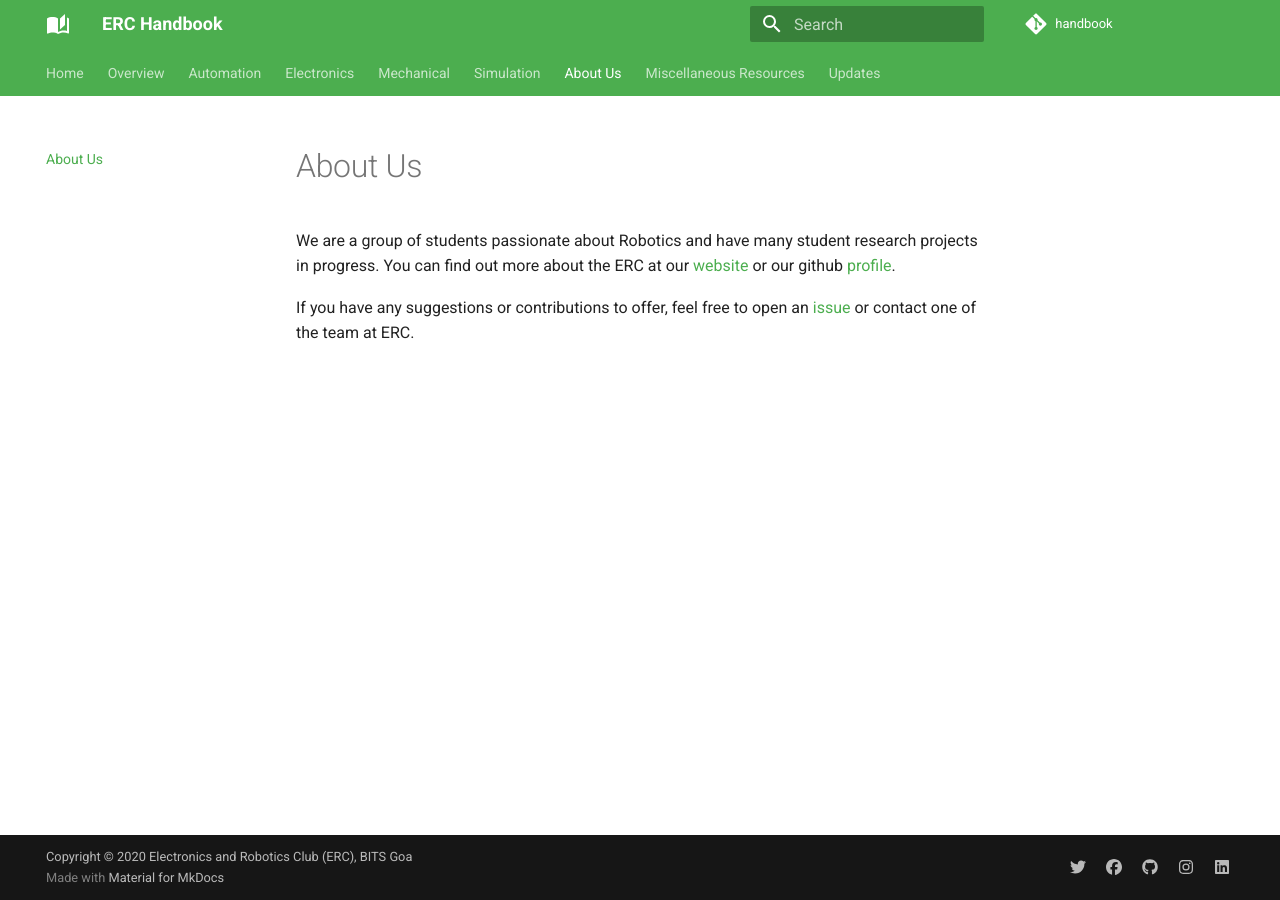
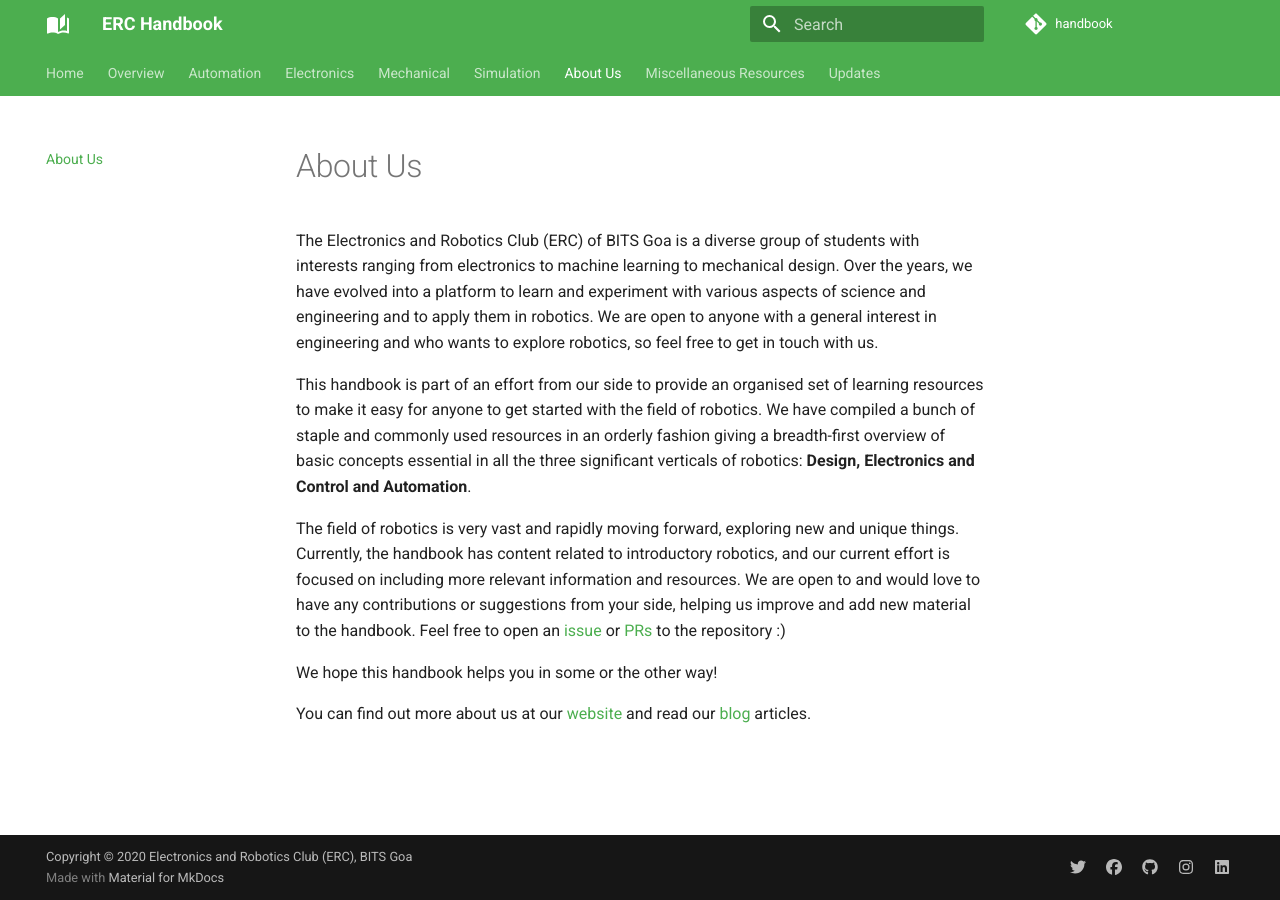
Before and after one commit to ERC-BPGC/handbook, an MkDocs documentation site: the page built from docs/about.md, in a window 1280 px wide. Built offline with MkDocs 1.6.1 and Material for MkDocs 9.7.7, drawn with Linux system fonts in a browser that asks for light colours; comment, search, counter and statistics services are not loaded.

Commit message:
About Us updated

```diff
--- a/docs/about.md
+++ b/docs/about.md
@@ -1,5 +1,11 @@
 # About Us
 
-We are a group of students passionate about Robotics and have many student research projects in progress. You can find out more about the ERC at our [website](http://erc-bpgc.github.io/) or our github [profile](https://github.com/ERC-BPGC/).
+The Electronics and Robotics Club (ERC) of BITS Goa is a diverse group of students with interests ranging from electronics to machine learning to mechanical design. Over the years, we have evolved into a platform to learn and experiment with various aspects of science and engineering and to apply them in robotics. We are open to anyone with a general interest in engineering and who wants to explore robotics, so feel free to get in touch with us.
 
-If you have any suggestions or contributions to offer, feel free to open an [issue](https://github.com/ERC-BPGC/handbook/issues) or contact one of the team at ERC.
+This handbook is part of an effort from our side to provide an organised set of learning resources to make it easy for anyone to get started with the field of robotics. We have compiled a bunch of staple and commonly used resources in an orderly fashion giving a breadth-first overview of basic concepts essential in all the three significant verticals of robotics: **Design, Electronics and Control and Automation**.
+
+The field of robotics is very vast and rapidly moving forward, exploring new and unique things. Currently, the handbook has content related to introductory robotics, and our current effort is focused on including more relevant information and resources. We are open to and would love to have any contributions or suggestions from your side, helping us improve and add new material to the handbook. Feel free to open an [issue](https://github.com/ERC-BPGC/handbook/issues) or [PRs](https://github.com/ERC-BPGC/handbook/pulls) to the repository :)
+
+We hope this handbook helps you in some or the other way!
+
+You can find out more about us at our [website](https://erc-bpgc.github.io/) and read our [blog](https://erc-bpgc.github.io/blog/) articles.
```
